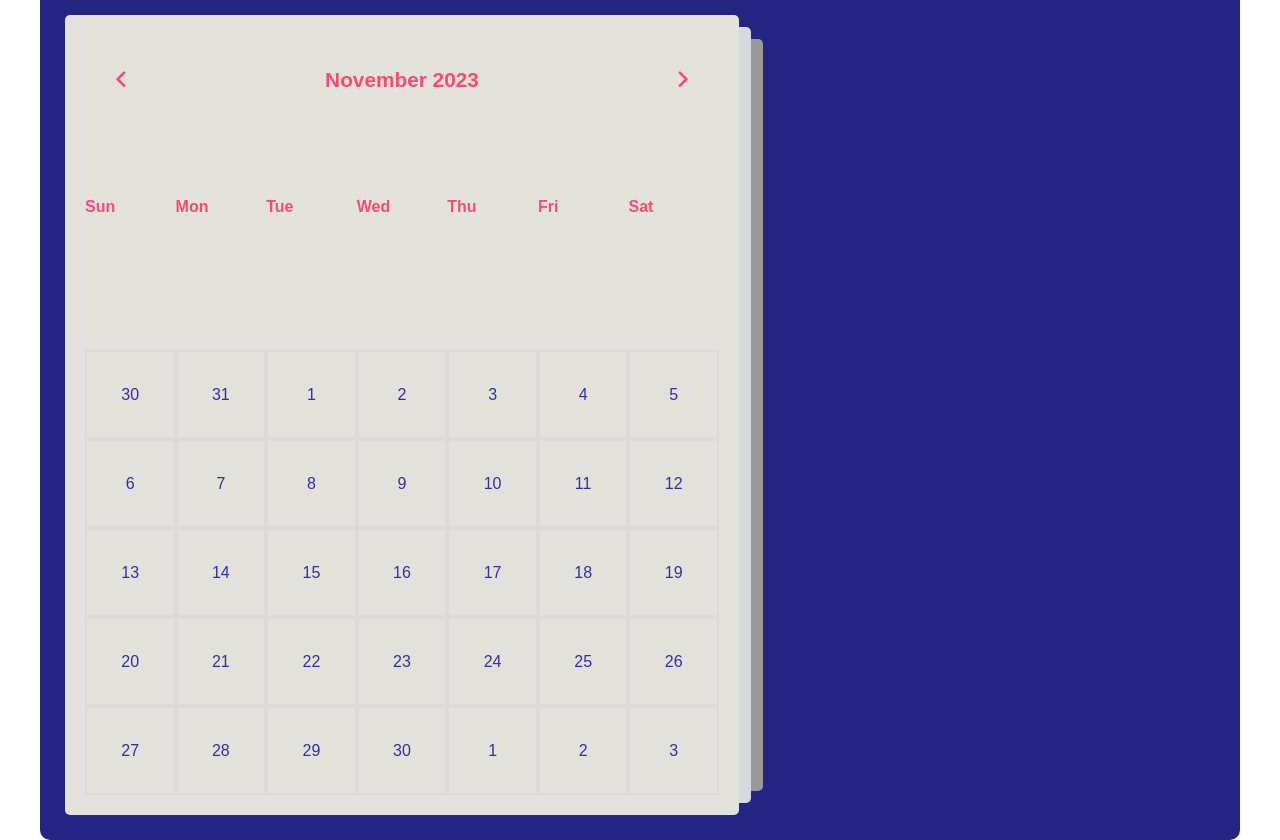
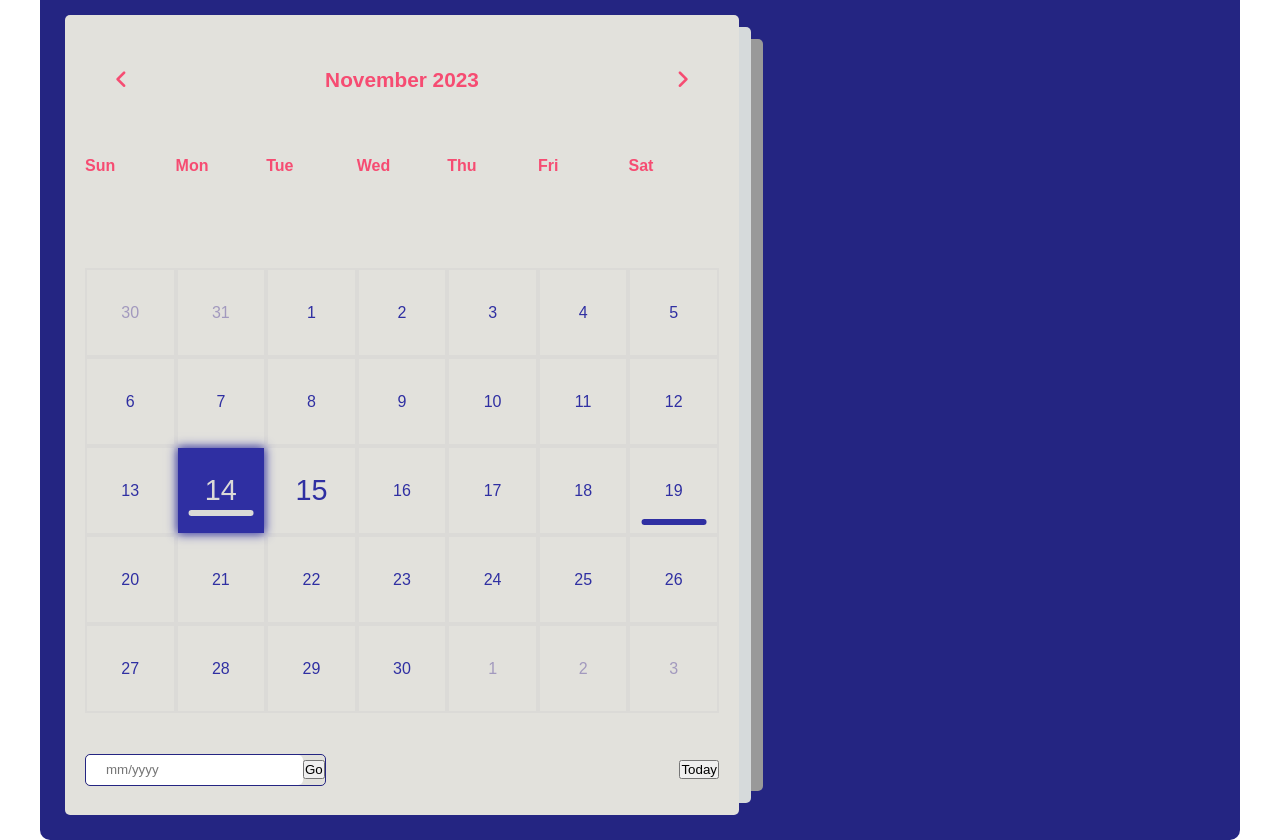
Before and after one commit to satya4nayak/To-do-list, a plain HTML site: page index.html in a window 1280 px wide. Shown: the part 79-919 px from the top of the page. Drawn offline with Linux system fonts and the light colour scheme.

Commit message:
modified:   style.css modified:   index.html

```diff
--- a/index.html
+++ b/index.html
@@ -39,7 +39,7 @@
                 <div class="days">
                     <div class="day prev-date">30</div>
                     <div class="day prev-date">31</div>
-                    <div class="day today active">1</div>
+                    <div class="day">1</div>
                     <div class="day">2</div>
                     <div class="day">3</div>
                     <div class="day">4</div>
@@ -52,12 +52,12 @@
                     <div class="day">11</div>
                     <div class="day">12</div>
                     <div class="day">13</div>
-                    <div class="day">14</div>
-                    <div class="day">15</div>
+                    <div class="day active event">14</div>
+                    <div class="day today">15</div>
                     <div class="day">16</div>
                     <div class="day">17</div>
                     <div class="day">18</div>
-                    <div class="day">19</div>
+                    <div class="day event">19</div>
                     <div class="day">20</div>
                     <div class="day">21</div>
                     <div class="day">22</div>
@@ -69,9 +69,16 @@
                     <div class="day">28</div>
                     <div class="day">29</div>
                     <div class="day">30</div>
-                    <div class="day prev-date">1</div>
-                    <div class="day prev-date">2</div>
-                    <div class="day prev-date">3</div>
+                    <div class="day next-date">1</div>
+                    <div class="day next-date">2</div>
+                    <div class="day next-date">3</div>
+                </div>
+                <div class="goto-today">
+                    <div class="goto">
+                      <input type="text" placeholder="mm/yyyy" class="date-input" />
+                      <button class="goto-btn">Go</button>
+                    </div>
+                    <button class="today-btn">Today</button>
                 </div>
             </div>
         </div>
--- a/style.css
+++ b/style.css
@@ -105,6 +105,10 @@
     cursor: pointer;
     color: #cda5a5;
 }
+.calendar .month .prev:hover,
+.calendar .month .next:hover {
+  color: var(--primary-clr);
+}
 .calander .weekdays {
     width: 100%;
     height: 100px;
@@ -122,7 +126,7 @@
     align-items: center;
     justify-content: center;
 }
-.calander .days{
+.calander .days {
     width: 100%;
     display: flex;
     justify-content: space-between;
@@ -132,7 +136,7 @@
     font-weight: 500;
     margin-bottom: 20px;
 }
-.calander .days .day{
+.calander .days .day {
     width: 14.28%;
     height: 89px;
     display: flex;
@@ -142,3 +146,99 @@
     color: var(--primary-clr);
     border: 2px solid #dbdad7;
 }
+.calander .days .day:hover {
+    background-color: var(--primary-clr);
+    font-size: 1.8rem;
+    color: #dbdad7;
+}
+.calander .days .prev-date,
+.calander .days .next-date {
+    color: #a299be
+}
+.calander .days .active {
+    position: relative;
+    font-size: 1.8rem;
+    color: #dbdad7;
+    background-color: var(--primary-clr);
+}
+.calander .days .active::before{
+    content: '';
+    position: absolute;
+    top: 0;
+    left: 0;
+    width: 100%;
+    height: 100%;
+    box-shadow: 0 0 10px 1px var(--primary-clr);
+}
+.calander .days .today {
+    font-size: 1.8rem;
+}
+.calander .days .event {
+    position: relative;
+}
+.calander .days .event::after {
+    content: '';
+    position: absolute;
+    bottom: 10%;
+    width: 75%;
+    left: 50%;
+    height: 6px;
+    border-radius: 30px;
+    transform: translateX(-50%);
+    background-color: var(--primary-clr);
+}
+.calander .event:hover::after {
+    background-color: #dbdad7;
+}
+.calander .active.event::after {
+    background-color: #dbdad7;
+    bottom: 20%;
+}
+.calander .active.event {
+    padding: 10px;
+}
+.calander .goto-today {
+    width: 100%;
+    height: 50px;
+    display: flex;
+    justify-content: space-between;
+    align-items: center;
+    gap: 5px;
+    margin-bottom: 20px;
+    padding: 0 20px;
+    color: var(--primary-clr);
+}
+.calander .goto-today .goto {
+    display: flex;
+    align-items: center;
+    border-radius: 5px;
+    overflow: hidden;
+    border: 1px solid #242582;
+}
+.calander .goto-today .goto input{
+    width: 100%;
+    height: 30px;
+    outline: none;
+    border: none;
+    border-radius: 5px;
+    padding: 0 20px;
+    color: var(--primary-clr);
+    border-radius: 5px;
+}
+.calendar .goto-today button {
+    padding: 5px 10px;
+    border: 1px solid var(--primary-clr);
+    border-radius: 5px;
+    background-color: transparent;
+    cursor: pointer;
+    color: var(--primary-clr);
+}
+.calendar .goto-today button:hover {
+    color: #e2e1dc;
+    background-color: var(--primary-clr);
+}
+.calendar .goto-today .goto button {
+    border: none;
+    border-left: 1px solid var(--primary-clr);
+    border-radius: 0;
+}
```
